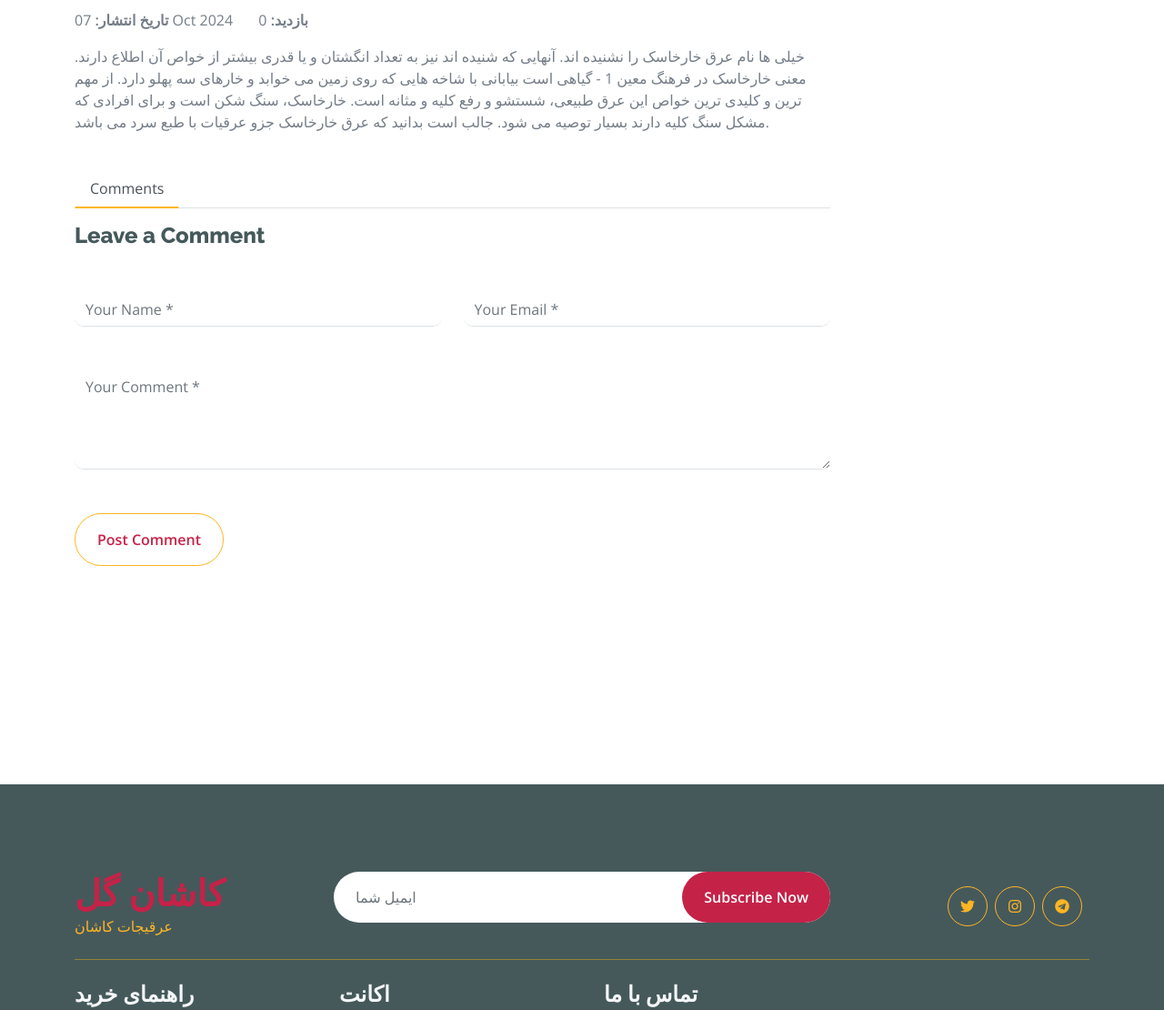
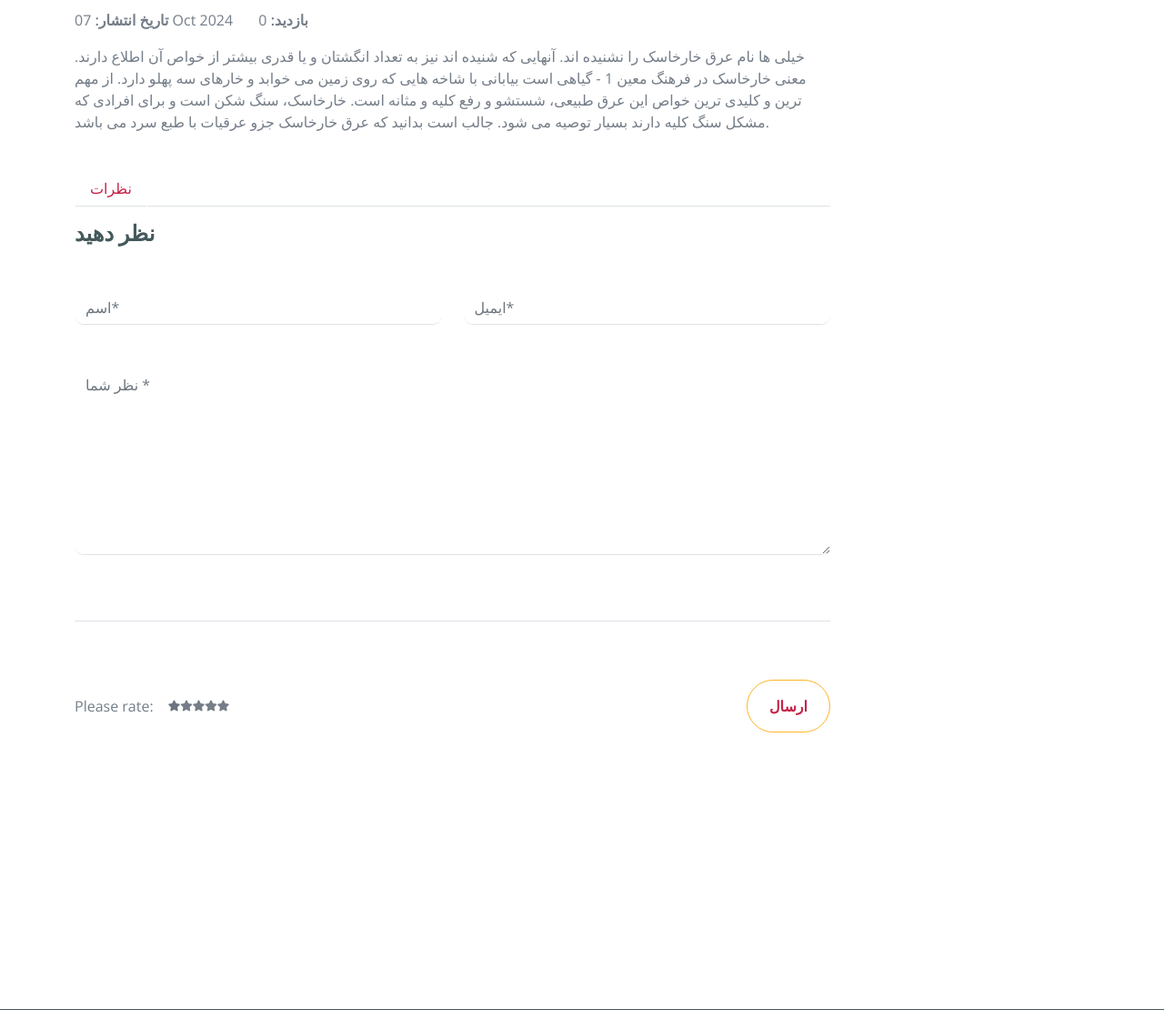
Before and after one commit to hamidrezakhorram/kashangol-website, a Django app: page /articles/1 in a window 1280 px wide. Shown: the part 1033-2143 px from the top of the page at 91% size. Run offline with Django 4.2, Linux system fonts and the light colour scheme; data comes from the database, SQL or seed files in the repository; both versions use the stored data as it was after the commit; some libraries are stand-ins or nearby versions.

Commit message:
comment section added

```diff
--- a/articles/admin.py
+++ b/articles/admin.py
@@ -2,3 +2,4 @@ from django.contrib import admin
 from .models import *
 # Register your models here.
 admin.site.register(Post)
+admin.site.register(Commentpost)
--- /dev/null
+++ b/articles/forms.py
@@ -0,0 +1,14 @@
+from django import forms
+from .models import Commentpost
+from captcha.fields import CaptchaField
+
+
+
+
+
+class CommentForm(forms.ModelForm):
+    captcha = CaptchaField()
+
+    class Meta:
+        model = Commentpost
+        fields = ['name' , 'email', 'message', 'post']
--- a/articles/models.py
+++ b/articles/models.py
@@ -14,3 +14,17 @@ class Post(models.Model):
 
     def __str__(self) -> str:
         return self.title
+
+
+class Commentpost(models.Model):
+    post = models.ForeignKey(Post, on_delete=models.CASCADE)
+    name = models.CharField(max_length=255)
+    email = models.EmailField()
+    message = models.TextField()
+    created_date = models.DateField(auto_now_add= True)
+    update_date = models.DateField(auto_now=True)
+    approved = models.BooleanField(default=False)
+
+
+    def __str__(self) -> str:
+        return self.name
--- a/articles/views.py
+++ b/articles/views.py
@@ -1,5 +1,6 @@
-from django.shortcuts import render , get_object_or_404
-from .models import Post
+from django.shortcuts import render , get_object_or_404 , redirect
+from .models import *
+from .forms import CommentForm
 # Create your views here.
 
 def articles_views(request):
@@ -12,5 +13,22 @@ def articles_views(request):
 
 def single_views(request , pid):
     posts = get_object_or_404(Post , pk=pid  , pub_status=True)
-    context = {'post': posts}
+    comments = Commentpost.objects.filter(post=posts.id, approved=True).order_by('created_date')
+    form = CommentForm()
+
+
+    if request.method == 'POST':
+        form = CommentForm(request.POST)
+        if form.is_valid():
+            comment = form.save(commit=False)
+            comment.post = posts
+            comment.approved = False
+            comment.save()
+            return redirect('articles:single', pid=pid)
+        else:
+            print('action was unsseccessful')
+
+
+
+    context = {'post': posts , 'comments': comments , 'form': form}
     return render(request, 'articles/article-single.html' , context)
--- a/kashangol/settings.py
+++ b/kashangol/settings.py
@@ -41,6 +41,7 @@ INSTALLED_APPS = [
     'articles',
     'accounts',
     'website',
+    'captcha',
 ]
 
 MIDDLEWARE = [
--- a/kashangol/urls.py
+++ b/kashangol/urls.py
@@ -26,6 +26,7 @@ urlpatterns = [
     path('shop' , include('shop.urls')),
     path('login', include('accounts.urls')),
     path('articles', include('articles.urls')),
+    path('captcha/', include('captcha.urls')),
 ]
 
 
--- a/shop/admin.py
+++ b/shop/admin.py
@@ -16,3 +16,4 @@ admin.site.register(Product , ProducAdmin)
 admin.site.register(Category)
 admin.site.register(Tags)
 admin.site.register(Cartitem)
+admin.site.register(Commentproduct)
--- a/templates/articles/article-single.html
+++ b/templates/articles/article-single.html
@@ -40,51 +40,82 @@
                         <div class="col-lg-12">
                             <nav>
                                 <div class="nav nav-tabs mb-3">
-                                    <button class="nav-link active border-white border-bottom-0" type="button" role="tab"
-                                            id="nav-comments-tab" data-bs-toggle="tab" data-bs-target="#nav-comments"
-                                            aria-controls="nav-comments" aria-selected="true">Comments</button>
+
+                                    <button class="nav-link border-white border-bottom-0" type="button" role="tab"
+                                        id="nav-mission-tab" data-bs-toggle="tab" data-bs-target="#nav-mission"
+                                        aria-controls="nav-mission" aria-selected="false">نظرات</button>
                                 </div>
                             </nav>
                             <div class="tab-content mb-5">
-                                <div class="tab-pane active" id="nav-comments" role="tabpanel" aria-labelledby="nav-comments-tab">
-                                    <!-- Sample Comments -->
-                                    {% for comment in article.comments.all %}
-                                    <div class="d-flex mb-4">
-                                        <img src="{% static 'img/avatar.jpg' %}" class="img-fluid rounded-circle p-3" style="width: 60px; height: 60px;" alt="Avatar">
-                                        <div class="ms-3">
-                                            <p class="mb-1" style="font-size: 14px;">{{ comment.publish_date|date:"d M Y" }}</p>
-                                            <h5>{{ comment.author }}</h5>
-                                            <p>{{ comment.content }}</p>
+
+                                <div class="tab-pane" id="nav-mission" role="tabpanel" aria-labelledby="nav-mission-tab">
+                                    {% for comment in comments %}
+                                    <div class="d-flex">
+
+                                        <div class="">
+                                            <p class="mb-2" style="font-size: 14px;">{{comment.created_date|date:"d M Y"}}</p>
+                                            <div class="d-flex justify-content-between">
+                                                <h5>{{comment.name}}</h5>
+                                                <div class="d-flex mb-3">
+                                                    <i class="fa fa-star text-secondary"></i>
+                                                    <i class="fa fa-star text-secondary"></i>
+                                                    <i class="fa fa-star text-secondary"></i>
+                                                    <i class="fa fa-star text-secondary"></i>
+                                                    <i class="fa fa-star"></i>
+                                                </div>
+                                            </div>
+                                            <p>{{comment.message}}
+
+                                            </p>
                                         </div>
                                     </div>
                                     {% endfor %}
 
-                                    <!-- Leave a Comment Form -->
-                                    <form action="#" method="POST">
+                                </div>
+                                <form  method="post" action="{% url 'articles:single' pid=post.id %}">
                                     {% csrf_token %}
-                                        <h4 class="mb-5 fw-bold">Leave a Comment</h4>
+                                    <input type="hidden" name="post" value="{{ post.id }}">
+
+                                    <h4 class="mb-5 fw-bold">نظر دهید</h4>
                                     <div class="row g-4">
                                         <div class="col-lg-6">
                                             <div class="border-bottom rounded">
-                                                    <input type="text" class="form-control border-0" placeholder="Your Name *" name="name" required>
+                                                <input name = "name" type="text" class="form-control border-0 me-4" placeholder="اسم*">
                                             </div>
                                         </div>
                                         <div class="col-lg-6">
                                             <div class="border-bottom rounded">
-                                                    <input type="email" class="form-control border-0" placeholder="Your Email *" name="email" required>
+                                                <input name ="email" type="email" class="form-control border-0" placeholder="ایمیل*">
                                             </div>
                                         </div>
                                         <div class="col-lg-12">
                                             <div class="border-bottom rounded my-4">
-                                                    <textarea name="content" class="form-control border-0" cols="30" rows="4" placeholder="Your Comment *" required></textarea>
+                                                <textarea name="message" id="" class="form-control border-0" cols="30" rows="8" placeholder="نظر شما *" spellcheck="false"></textarea>
                                             </div>
                                         </div>
                                         <div class="col-lg-12">
-                                                <button type="submit" class="btn border border-secondary text-primary rounded-pill px-4 py-3">Post Comment</button>
+                                            <div class="border-bottom rounded my-4">
+                                                {{ form.captcha }}  <!-- This will render the captcha field -->
+                                            </div>
+                                        </div>
+                                        <div class="col-lg-12">
+                                            <div class="d-flex justify-content-between py-3 mb-5">
+                                                <div class="d-flex align-items-center">
+                                                    <p class="mb-0 me-3">Please rate:</p>
+                                                    <div class="d-flex align-items-center" style="font-size: 12px;">
+                                                        <i class="fa fa-star text-muted"></i>
+                                                        <i class="fa fa-star"></i>
+                                                        <i class="fa fa-star"></i>
+                                                        <i class="fa fa-star"></i>
+                                                        <i class="fa fa-star"></i>
+                                                    </div>
+                                                </div>
+                                                <button  type='submit'  class="btn border border-secondary text-primary rounded-pill px-4 py-3"> ارسال</button>
+                                            </div>
                                         </div>
                                     </div>
                                 </form>
-                                </div>
+
                             </div>
                         </div>
                     </div>
```
Also changed, not shown: shop/forms.py (added, +14 -0 lines), shop/models.py (+14 -0 lines), shop/views.py (+22 -2 lines), templates/shop/shop-detail.html (+25 -35 lines), articles/migrations/0003_commentpost.py (added), articles/migrations/0004_rename_product_commentpost_post.py (added), db.sqlite3, shop/migrations/0015_commentproduct.py (added). Lines whose indentation alone changed are shown as unchanged.
